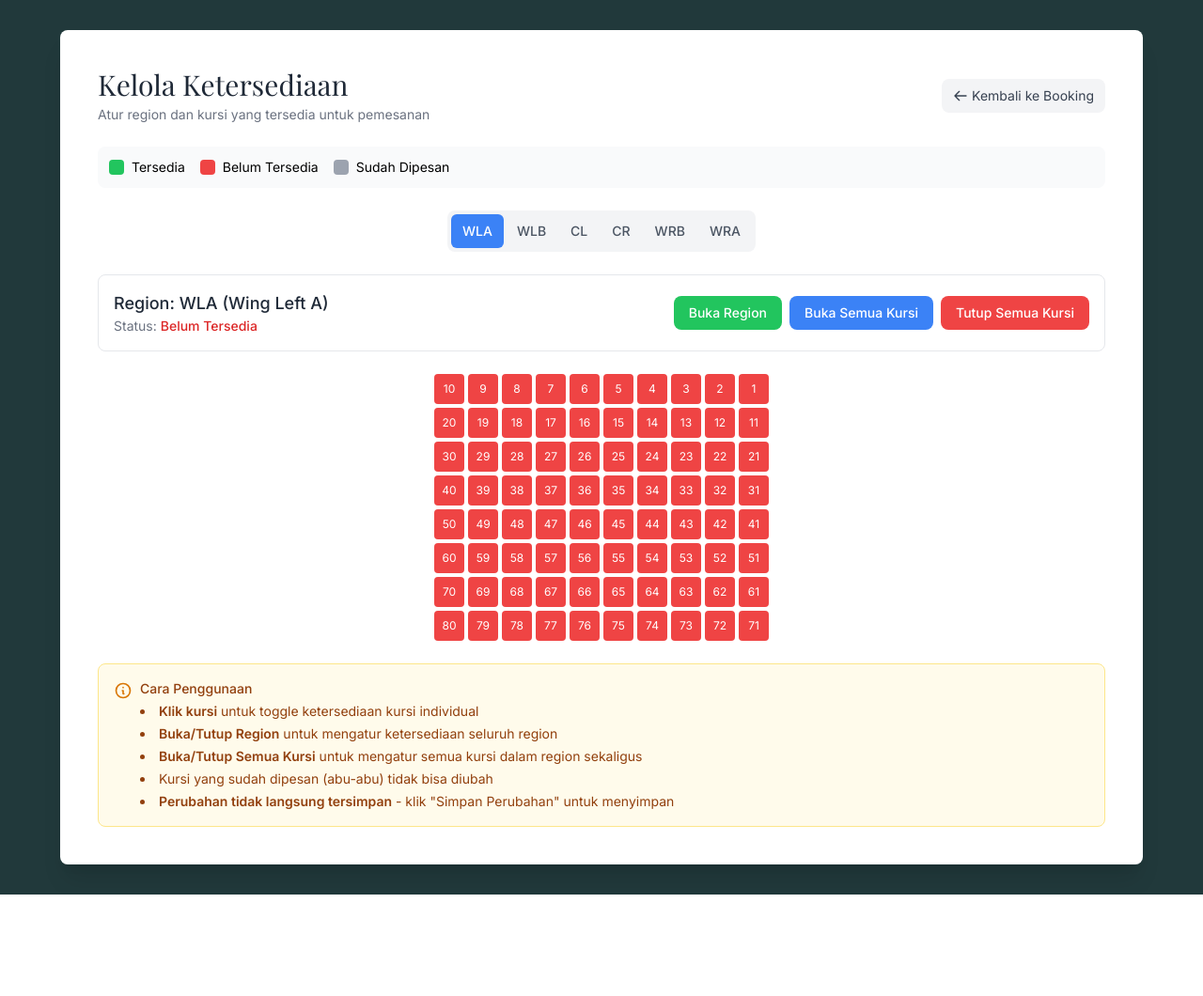
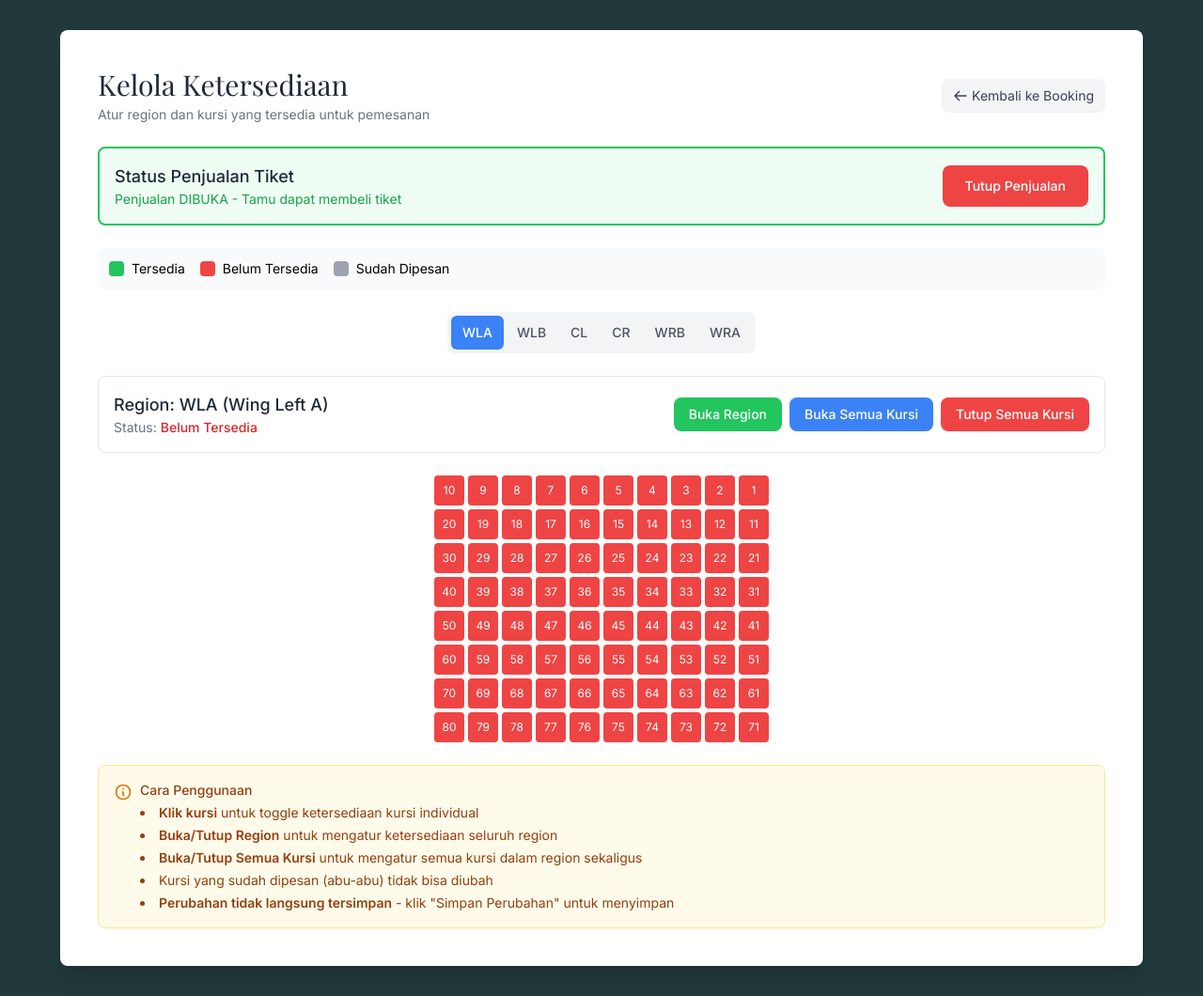
Before and after one commit to sibeduli/seats, a Flask app: page /admin/availability in a window 1280 px wide. Shown: the part 53-1113 px from the top of the page at 94% size. Before the commit the page ends 1005 px from the top, so only its background shows below. Run offline with Flask 3, Linux system fonts and the light colour scheme; the visitor is signed in with stand-in values (Sample User, id 1); data that the repository does not hold is empty; some libraries are stand-ins or nearby versions.

Commit message:
feat: add sales toggle system to control ticket purchasing hours with admin override
Add AppSetting model to store application configuration in database with get/set helper methods. Implement sales toggle functionality allowing admins to open/close ticket sales (5am-11pm WIB). Block guest bookings when sales are closed while allowing admin bookings to continue. Add /closed page displaying closure notice with operating hours. Add sales status API endpoints (/api/sales-status, /api/sales-toggle) with

```diff
--- a/app.py
+++ b/app.py
@@ -161,6 +161,29 @@ class SeatAvailability(db.Model):
         return f'<SeatAvailability {self.region}: {self.is_available}>'
 
 
+class AppSetting(db.Model):
+    """Application settings stored in database"""
+    id = db.Column(db.Integer, primary_key=True)
+    key = db.Column(db.String(50), unique=True, nullable=False)
+    value = db.Column(db.String(200), nullable=True)
+
+    @staticmethod
+    def get(key, default=None):
+        setting = AppSetting.query.filter_by(key=key).first()
+        return setting.value if setting else default
+
+    @staticmethod
+    def set(key, value):
+        setting = AppSetting.query.filter_by(key=key).first()
+        if setting:
+            setting.value = value
+        else:
+            setting = AppSetting(key=key, value=value)
+            db.session.add(setting)
+        db.session.commit()
+        return setting
+
+
 def expire_pending_tickets():
     """Auto-expire pending tickets older than PENDING_TIMEOUT_MINUTES"""
     try:
@@ -309,6 +332,8 @@ def qr_page():
 @app.route('/book')
 def guest_booking():
     """Public guest booking page"""
+    if not is_sales_open():
+        return redirect('/closed')
     return render_template('guest_booking.html')
 
 
@@ -366,6 +391,12 @@ def check_seats():
 @app.route('/api/book', methods=['POST'])
 def book_seats():
     """Book seats and create transaction"""
+    is_admin = session.get('logged_in', False)
+
+    # Block guest bookings when sales are closed
+    if not is_admin and not is_sales_open():
+        return jsonify({'error': 'Pembelian tiket sedang ditutup'}), 403
+
     # Rate limiting (10 requests per minute per IP)
     # Bypass for benchmarking (requires BENCHMARK_MODE env var)
     bypass = request.headers.get('X-Benchmark-Bypass') == 'true' and os.environ.get('BENCHMARK_MODE') == 'true'
@@ -382,7 +413,6 @@ def book_seats():
     phone = sanitize_text(data.get('phone', ''))
     seats = data.get('seats', [])  # List of {region, number}
     wheelchair_count = data.get('wheelchair_count', 0)  # Number of wheelchairs
-    is_admin = session.get('logged_in', False)
 
     # Validate wheelchair count
     try:
@@ -621,13 +651,45 @@ def export_csv():
     )
 
 
+# ============ SALES TOGGLE ============
+
+def is_sales_open():
+    """Check if ticket sales are open"""
+    return AppSetting.get('sales_open', 'true') == 'true'
+
+
+@app.route('/closed')
+def sales_closed_page():
+    """Page shown when sales are closed"""
+    return render_template('closed.html')
+
+
+@app.route('/api/sales-status')
+def get_sales_status():
+    """Get current sales status"""
+    return jsonify({'is_open': is_sales_open()})
+
+
+@app.route('/api/sales-toggle', methods=['POST'])
+@api_login_required
+def toggle_sales():
+    """Toggle ticket sales open/closed"""
+    data = request.get_json()
+    is_open = data.get('is_open', True)
+    AppSetting.set('sales_open', 'true' if is_open else 'false')
+    panitia = session.get('panitia_name', 'Unknown')
+    logger.info(f"SALES TOGGLE: is_open={is_open}, by_panitia={panitia}, ip={request.remote_addr}")
+    return jsonify({'success': True, 'is_open': is_open})
+
+
 # ============ SEAT AVAILABILITY API ============
 
 @app.route('/admin/availability')
 @login_required
 def availability_page():
     """Admin page to manage seat availability"""
-    return render_template('availability.html')
+    sales_open = is_sales_open()
+    return render_template('availability.html', sales_open=sales_open)
 
 
 @app.route('/api/availability')
--- a/templates/availability.html
+++ b/templates/availability.html
@@ -16,6 +16,22 @@
             </svg>
             Kembali ke Booking
         </a>
+    </div>
+
+    <!-- Sales Toggle -->
+    <div class="mb-6 p-4 border-2 rounded-lg {% if sales_open %}border-green-500 bg-green-50{% else %}border-red-500 bg-red-50{% endif %}">
+        <div class="flex flex-col sm:flex-row sm:items-center sm:justify-between gap-3">
+            <div>
+                <h2 class="text-lg font-medium text-gray-800">Status Penjualan Tiket</h2>
+                <p id="sales-status-text" class="text-sm {% if sales_open %}text-green-600{% else %}text-red-600{% endif %}">
+                    {% if sales_open %}Penjualan DIBUKA - Tamu dapat membeli tiket{% else %}Penjualan DITUTUP - Tamu tidak dapat membeli tiket{% endif %}
+                </p>
+            </div>
+            <button onclick="toggleSales()" id="sales-toggle-btn"
+                class="px-6 py-3 text-white text-sm font-medium rounded-lg transition-colors {% if sales_open %}bg-red-500 hover:bg-red-600{% else %}bg-green-500 hover:bg-green-600{% endif %}">
+                {% if sales_open %}Tutup Penjualan{% else %}Buka Penjualan{% endif %}
+            </button>
+        </div>
     </div>
 
     <!-- Legend -->
@@ -147,6 +163,23 @@
             </button>
             <button onclick="saveChanges()" id="save-btn" class="flex-1 bg-green-500 hover:bg-green-600 text-white font-medium py-2 rounded-lg transition-colors">
                 Simpan
+            </button>
+        </div>
+    </div>
+</div>
+
+<!-- Sales Toggle Confirmation Modal -->
+<div id="sales-modal" class="fixed inset-0 bg-black/50 flex items-center justify-center hidden z-50">
+    <div class="bg-white rounded-lg p-6 max-w-md w-full mx-4">
+        <h2 id="sales-modal-title" class="text-xl text-gray-800 mb-4">Konfirmasi</h2>
+        <p id="sales-modal-message" class="text-gray-600 mb-6"></p>
+
+        <div class="flex gap-3">
+            <button onclick="hideSalesModal()" class="flex-1 border border-gray-300 text-gray-700 font-medium py-2 rounded-lg hover:bg-gray-50 transition-colors">
+                Batal
+            </button>
+            <button onclick="confirmSalesToggle()" id="sales-confirm-btn" class="flex-1 text-white font-medium py-2 rounded-lg transition-colors">
+                Konfirmasi
             </button>
         </div>
     </div>
@@ -497,6 +530,81 @@
         stageSeatToggle(seat);
     }
 
+    // Sales toggle
+    let salesOpen = {{ 'true' if sales_open else 'false' }};
+
+    function toggleSales() {
+        const modal = document.getElementById('sales-modal');
+        const title = document.getElementById('sales-modal-title');
+        const message = document.getElementById('sales-modal-message');
+        const confirmBtn = document.getElementById('sales-confirm-btn');
+
+        if (salesOpen) {
+            title.textContent = 'Tutup Penjualan Tiket?';
+            message.textContent = 'Tamu tidak akan dapat membeli tiket sampai penjualan dibuka kembali. Apakah Anda yakin ingin menutup penjualan?';
+            confirmBtn.className = 'flex-1 bg-red-500 hover:bg-red-600 text-white font-medium py-2 rounded-lg transition-colors';
+        } else {
+            title.textContent = 'Buka Penjualan Tiket?';
+            message.textContent = 'Tamu akan dapat membeli tiket setelah penjualan dibuka. Apakah Anda yakin ingin membuka penjualan?';
+            confirmBtn.className = 'flex-1 bg-green-500 hover:bg-green-600 text-white font-medium py-2 rounded-lg transition-colors';
+        }
+
+        modal.classList.remove('hidden');
+    }
+
+    function hideSalesModal() {
+        document.getElementById('sales-modal').classList.add('hidden');
+    }
+
+    async function confirmSalesToggle() {
+        const newState = !salesOpen;
+        const btn = document.getElementById('sales-confirm-btn');
+        btn.disabled = true;
+        btn.textContent = 'Menyimpan...';
+
+        try {
+            const res = await fetch('/api/sales-toggle', {
+                method: 'POST',
+                headers: { 'Content-Type': 'application/json' },
+                body: JSON.stringify({ is_open: newState })
+            });
+            const data = await res.json();
+
+            if (data.success) {
+                salesOpen = newState;
+                updateSalesUI();
+                hideSalesModal();
+            } else {
+                alert('Gagal mengubah status penjualan');
+            }
+        } catch (e) {
+            alert('Gagal mengubah status penjualan');
+        }
+
+        btn.disabled = false;
+        btn.textContent = 'Konfirmasi';
+    }
+
+    function updateSalesUI() {
+        const container = document.getElementById('sales-toggle-btn').parentElement.parentElement;
+        const statusText = document.getElementById('sales-status-text');
+        const btn = document.getElementById('sales-toggle-btn');
+
+        if (salesOpen) {
+            container.className = 'mb-6 p-4 border-2 rounded-lg border-green-500 bg-green-50';
+            statusText.className = 'text-sm text-green-600';
+            statusText.textContent = 'Penjualan DIBUKA - Tamu dapat membeli tiket';
+            btn.className = 'px-6 py-3 text-white text-sm font-medium rounded-lg transition-colors bg-red-500 hover:bg-red-600';
+            btn.textContent = 'Tutup Penjualan';
+        } else {
+            container.className = 'mb-6 p-4 border-2 rounded-lg border-red-500 bg-red-50';
+            statusText.className = 'text-sm text-red-600';
+            statusText.textContent = 'Penjualan DITUTUP - Tamu tidak dapat membeli tiket';
+            btn.className = 'px-6 py-3 text-white text-sm font-medium rounded-lg transition-colors bg-green-500 hover:bg-green-600';
+            btn.textContent = 'Buka Penjualan';
+        }
+    }
+
     async function loadData() {
         try {
             // Load booked seats
```
Also changed, not shown: templates/closed.html (added, +51 -0 lines).
